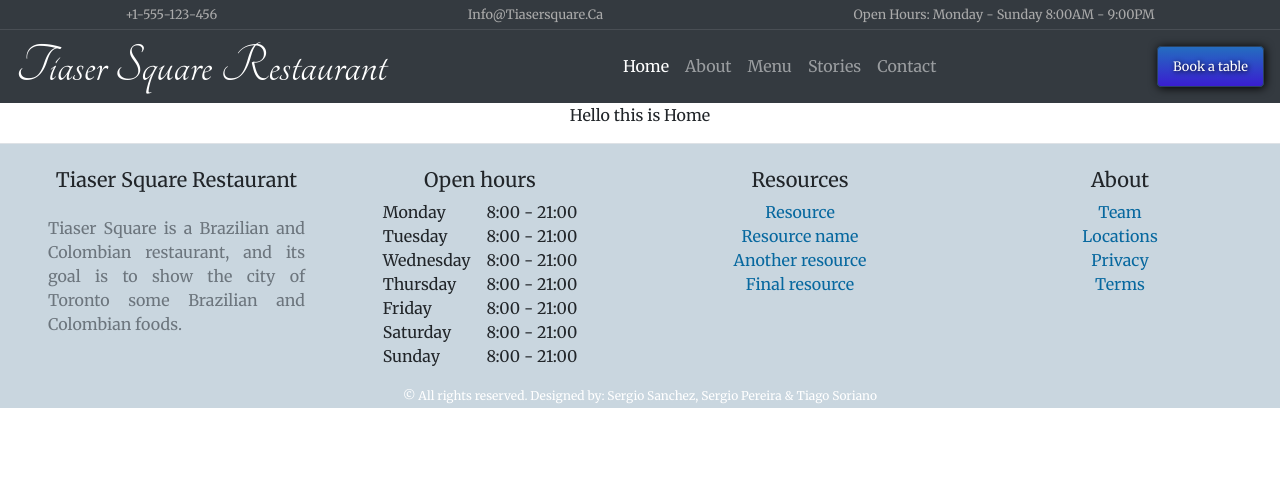
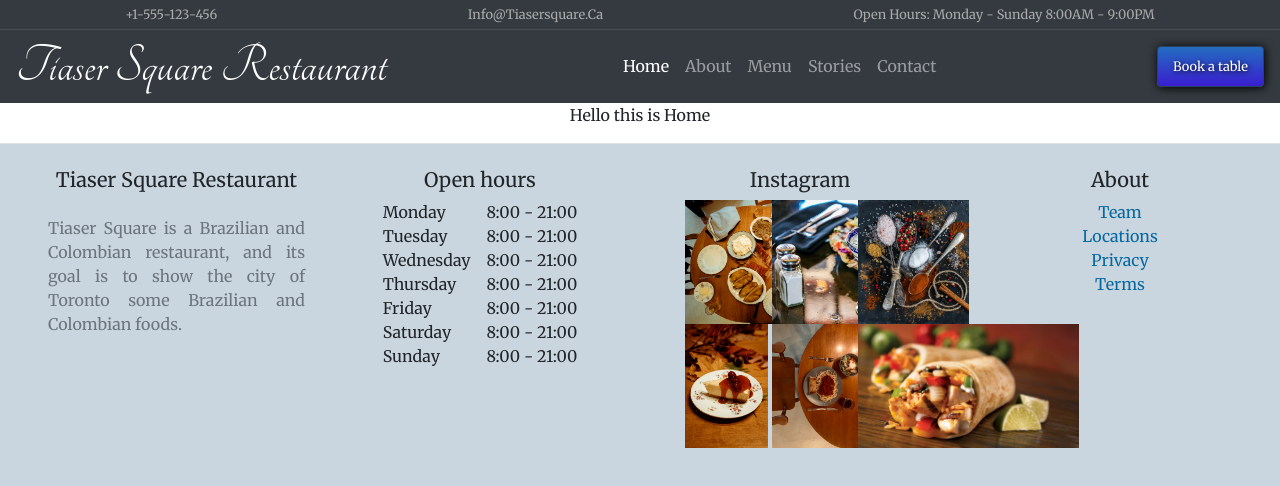
Before and after one commit to sergiosanchezs/Web-II-Project, a website: page index.html in a window 1280 px wide. Shown: the top 486 px of the page. Drawn offline with Linux system fonts and the light colour scheme.

Commit message:
added instagram pics, but haven't fix the css to look nice

```diff
--- a/css/style.css
+++ b/css/style.css
@@ -98,6 +98,11 @@ footer a:hover{
     font-size: 0.75em;
     margin-bottom: 0;
 }
+
+#instagram_imgs img {
+    height: 7%;
+}
+
 /* End Footer CSS */
 /********************************************************/
 
--- a/index.html
+++ b/index.html
@@ -89,13 +89,21 @@
                 </div>
             </div>
             <div class="col-lg-3 col-md-6 pt-4">
-                <h5>Resources</h5>
-                <ul class="list-unstyled text-small">
-                    <li><a href="#">Resource</a></li>
-                    <li><a href="#">Resource name</a></li>
-                    <li><a href="#">Another resource</a></li>
-                    <li><a href="#">Final resource</a></li>
-                </ul>
+                <h5>Instagram</h5>
+                <div class="container-fluid row" id="instagram_imgs">
+                    <div class="col-4">
+                        <img src="images/insta1.jpg" alt="Instagram-Image1">
+                        <img src="images/insta2.jpg" alt="Instagram-Image2">
+                    </div>
+                    <div class="col-4">
+                        <img src="images/insta3.jpg" alt="Instagram-Image3">
+                        <img src="images/insta4.jpg" alt="Instagram-Image4">
+                    </div>
+                    <div class="col-4">
+                        <img src="images/insta5.jpg" alt="Instagram-Image5">
+                        <img src="images/insta6.jpg" alt="Instagram-Image6">
+                    </div>
+                </div>
             </div>
 
             <div class="col-lg-3 col-md-6 pt-4">
```
Also changed, not shown: images/insta1.jpg (added), images/insta2.jpg (added), images/insta3.jpg (added), images/insta4.jpg (added), images/insta5.jpg (added), images/insta6.jpg (added), js/script.js (line endings or trailing spaces).
